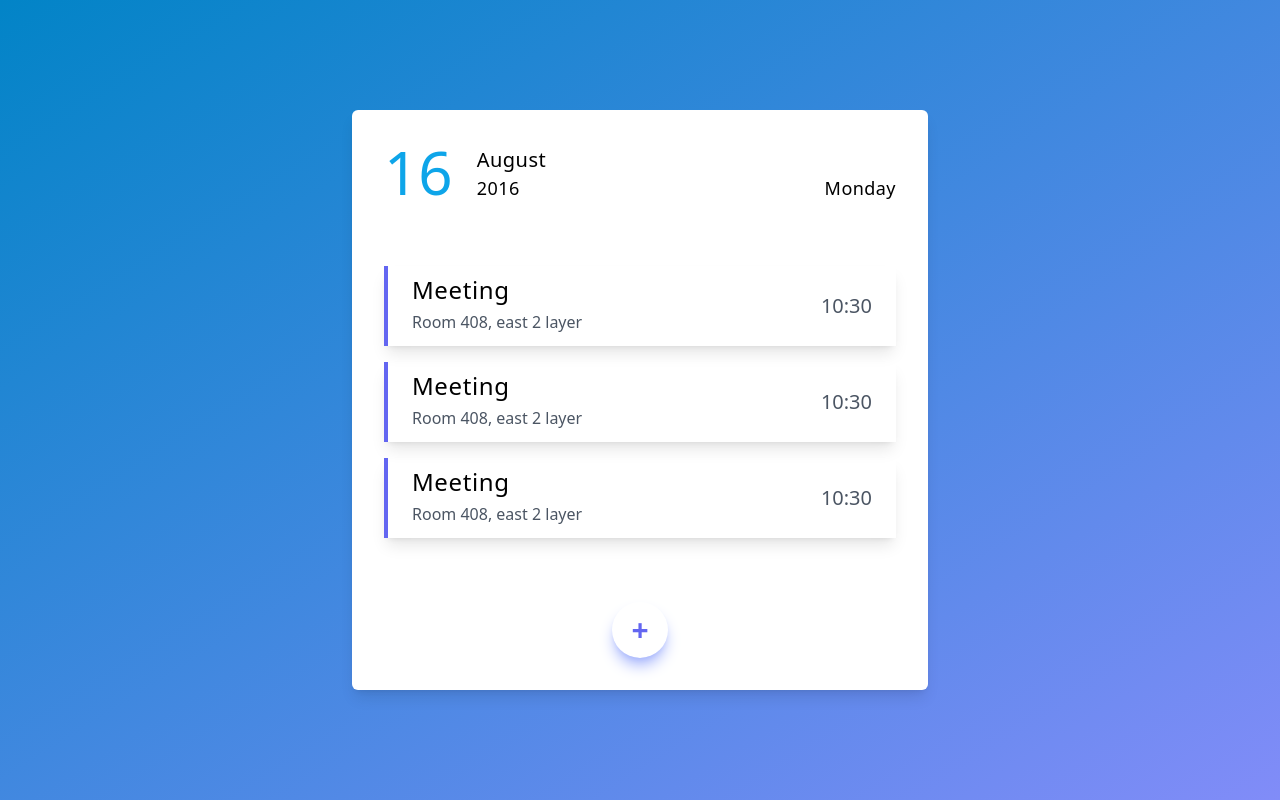
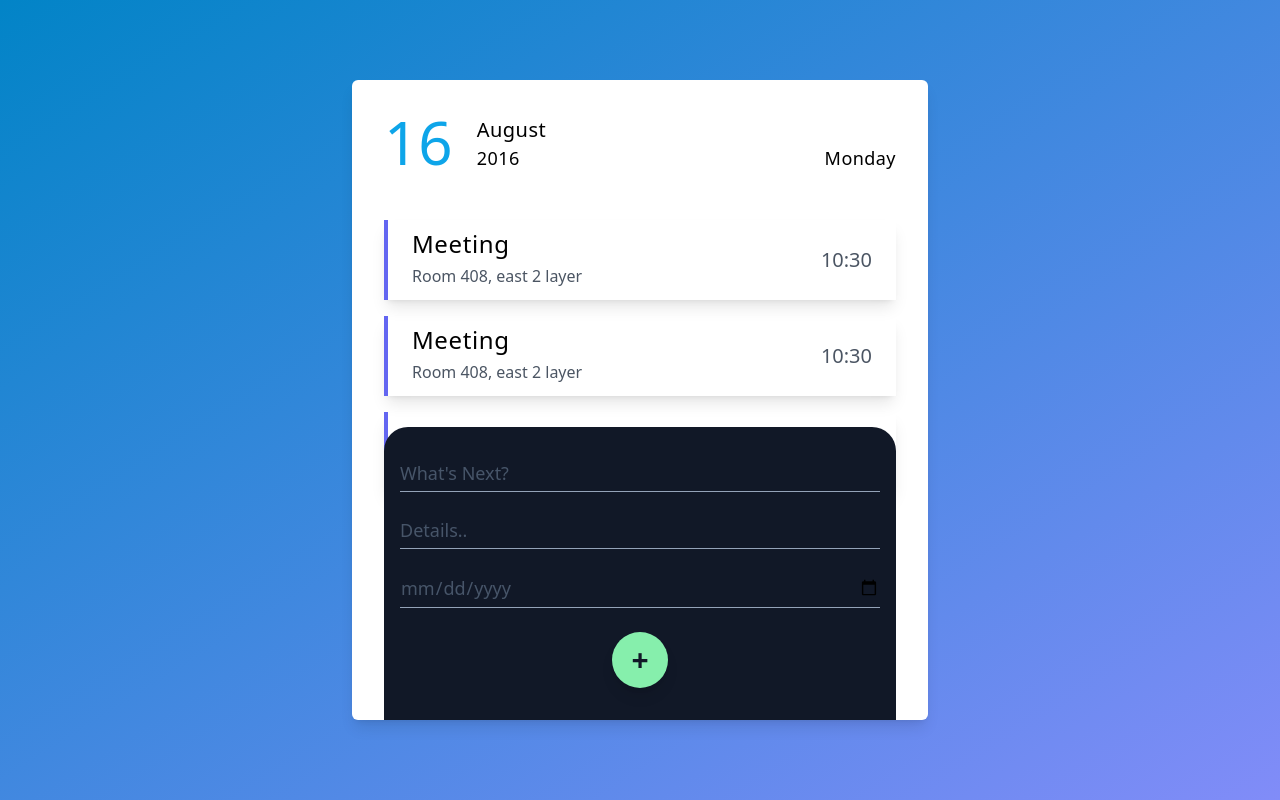
Before and after one commit to RedouaneAjgagal/weekly-task-organizer, a React (Vite) app: page / in a window 1280 px wide. Built offline with nearby package versions, Linux system fonts and the light colour scheme.

Commit message:
Add TodoForm UI

```diff
--- a/src/components/AddTodoBtn.tsx
+++ b/src/components/AddTodoBtn.tsx
@@ -1,9 +1,10 @@
 import React from 'react'
+import PrimaryBtn from './UI/PrimaryBtn'
 
 const AddTodoBtn = () => {
     return (
         <div className='flex justify-center'>
-            <button className='shadow-lg shadow-indigo-300 text-indigo-500 font-bold w-14 h-14 flex items-center justify-center rounded-full text-3xl'>+</button>
+            <PrimaryBtn colors='shadow-indigo-300 text-indigo-500'>+</PrimaryBtn>
         </div>
     )
 }
--- /dev/null
+++ b/src/components/AddTodoForm.tsx
@@ -0,0 +1,18 @@
+import React from 'react'
+import PrimaryBtn from './UI/PrimaryBtn'
+
+const AddTodoForm = () => {
+
+    return (
+        <form className='p-4 py-8 flex flex-col gap-6 bg-gray-900 rounded-t-3xl absolute inset-x-8 bottom-0 z-20'>
+            <input type="text" name="title" id="title" placeholder="What's Next?" className='placeholder-slate-600 border-b border-b-slate-400 outline-none pb-1 text-lg bg-transparent text-slate-300' />
+            <input type="text" name="description" id="description" placeholder="Details.." className='border-b border-b-slate-400 outline-none placeholder-slate-600 pb-1 text-lg bg-transparent text-slate-300' />
+            <input type="date" name="date" id="date" className='border-b border-b-slate-400  outline-none pb-1 text-lg bg-transparent text-slate-600' />
+            <div className='flex justify-center'>
+                <PrimaryBtn colors='shadow-blacks-900 text-gray-900 bg-green-300'>+</PrimaryBtn>
+            </div>
+        </form>
+    )
+}
+
+export default AddTodoForm
--- a/src/components/TodoCard.tsx
+++ b/src/components/TodoCard.tsx
@@ -2,13 +2,17 @@ import React from 'react'
 import TodoDay from './TodoTime'
 import TodoList from './TodoList'
 import AddTodoBtn from './AddTodoBtn'
+import AddTodoForm from './AddTodoForm'
 
 const TodoCard = () => {
     return (
-        <section className="px-4 py-8 bg-white max-w-xl w-full flex flex-col gap-12 shadow-lg rounded-md">
-            <TodoDay />
-            <TodoList />
-            <AddTodoBtn />
+        <section className="px-4 py-8 bg-white max-w-xl w-full flex flex-col justify-between shadow-lg rounded-md relative h-full min-h-[40rem]">
+            <div className='flex flex-col gap-8'>
+                <TodoDay />
+                <TodoList />
+            </div>
+            {/* <AddTodoBtn /> */}
+            <AddTodoForm />
         </section>
     )
 }
--- /dev/null
+++ b/src/components/UI/PrimaryBtn.tsx
@@ -0,0 +1,13 @@
+interface Props {
+    children: React.ReactNode;
+    colors: string
+}
+const PrimaryBtn: React.FC<Props> = (props) => {
+    const classes = `shadow-lg ${props.colors} font-bold w-14 h-14 flex items-center justify-center rounded-full text-3xl`
+
+    return (
+        <button className={classes}>{props.children}</button>
+    )
+}
+
+export default PrimaryBtn
```
